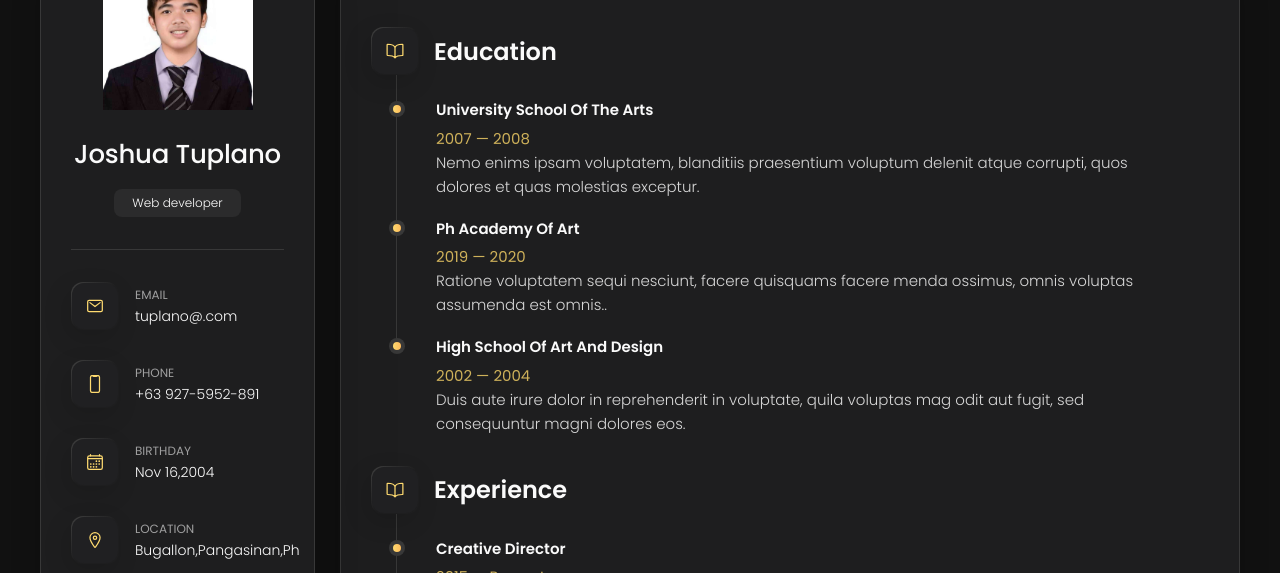
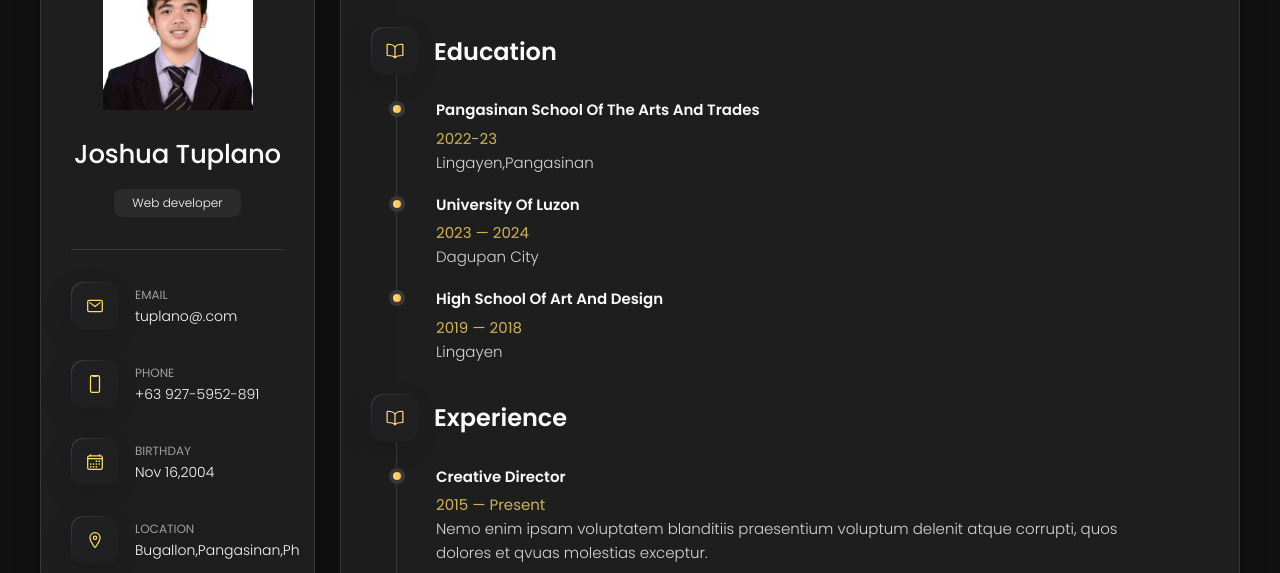
Before and after one commit to joshtzyx/caketuplano.io, a plain HTML site: page perso/perso.html.html in a window 1280 px wide. Both pictures are taken after a click on the button "Resume". Shown: the part 162-735 px from the top of the page. Drawn offline with nearby package versions, Linux system fonts and the light colour scheme.

Commit message:
Update perso.html.html

```diff
--- a/perso/perso.html.html
+++ b/perso/perso.html.html
@@ -524,27 +524,24 @@
 
             <li class="timeline-item">
 
-              <h4 class="h4 timeline-item-title">University school of the arts</h4>
+              <h4 class="h4 timeline-item-title">Pangasinan school of the arts and trades</h4>
 
-              <span>2007 — 2008</span>
+              <span>2022-23</span>
 
               <p class="timeline-text">
-                Nemo enims ipsam voluptatem, blanditiis praesentium voluptum delenit atque corrupti, quos dolores et
-                quas molestias
-                exceptur.
+                Lingayen,Pangasinan
               </p>
 
             </li>
 
             <li class="timeline-item">
 
-              <h4 class="h4 timeline-item-title">ph academy of art</h4>
+              <h4 class="h4 timeline-item-title">University of luzon</h4>
 
-              <span>2019 — 2020</span>
+              <span>2023 — 2024</span>
 
               <p class="timeline-text">
-                Ratione voluptatem sequi nesciunt, facere quisquams facere menda ossimus, omnis voluptas assumenda est
-                omnis..
+                Dagupan City
               </p>
 
             </li>
@@ -553,12 +550,10 @@
 
               <h4 class="h4 timeline-item-title">High school of art and design</h4>
 
-              <span>2002 — 2004</span>
+              <span>2019 — 2018</span>
 
               <p class="timeline-text">
-                Duis aute irure dolor in reprehenderit in voluptate, quila voluptas mag odit aut fugit, sed consequuntur
-                magni dolores
-                eos.
+                Lingayen
               </p>
 
             </li>
```
